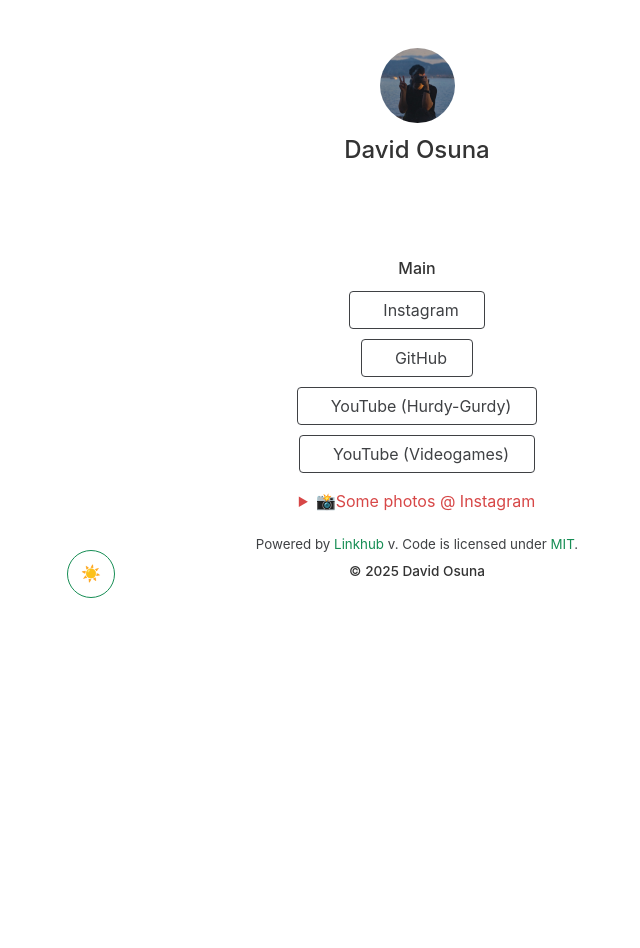
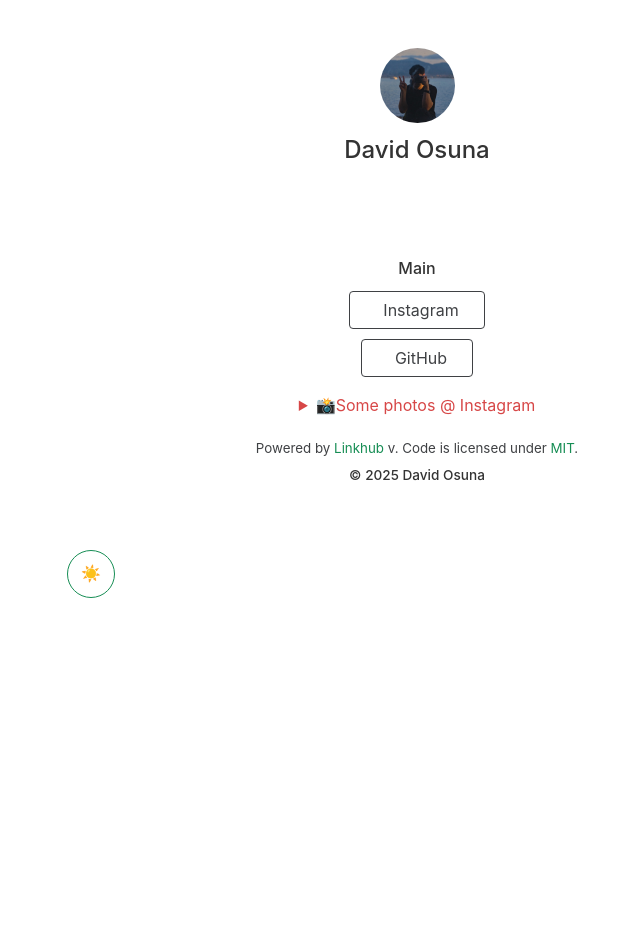
Before and after one commit to David-Lor/davidosuna-linktree, a Jekyll site: the page built from src/index.html, in a window 1280 px wide. Shown: the whole page, without its empty margins (223-863 px from the left). Built offline with Jekyll 4.4.1, drawn with Linux system fonts in a browser that asks for light colours; nearby versions of some CDN libraries.

Commit message:
rm youtube

```diff
--- a/src/_data/links.yml
+++ b/src/_data/links.yml
@@ -10,9 +10,3 @@
     - title: GitHub
       url: https://www.github.com/David-Lor
       icon: ri:github-fill
-    - title: YouTube (Hurdy-Gurdy)
-      url: https://www.youtube.com/@zanfoniasdavid
-      icon: ri:youtube-fill
-    - title: YouTube (Videogames)
-      url: https://www.youtube.com/@EnforcerZhukov
-      icon: ri:gamepad-fill
```
